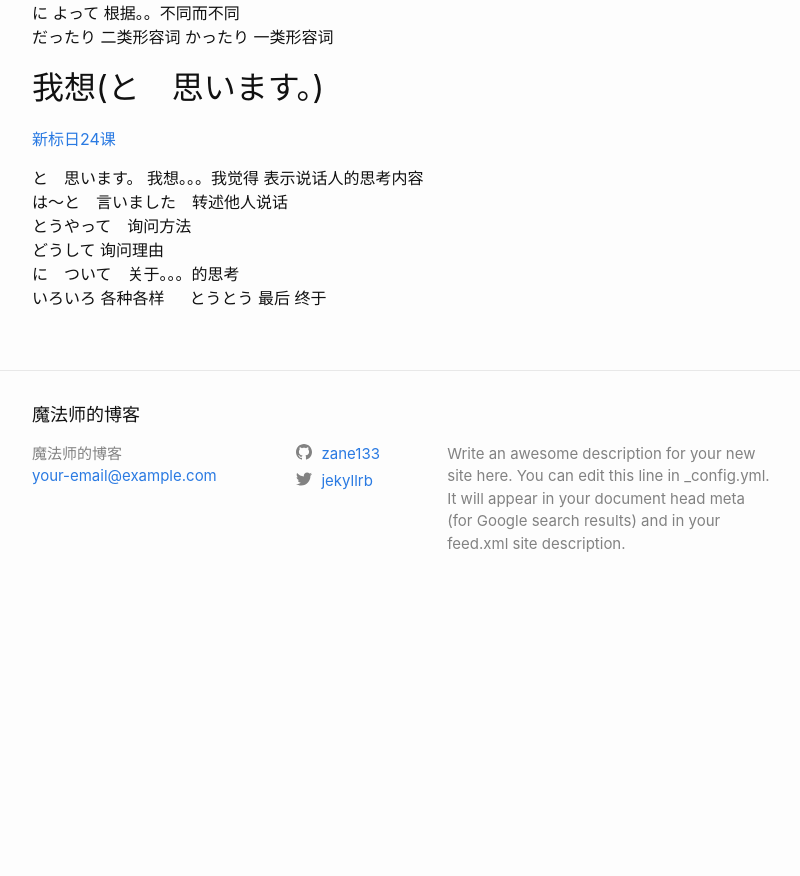
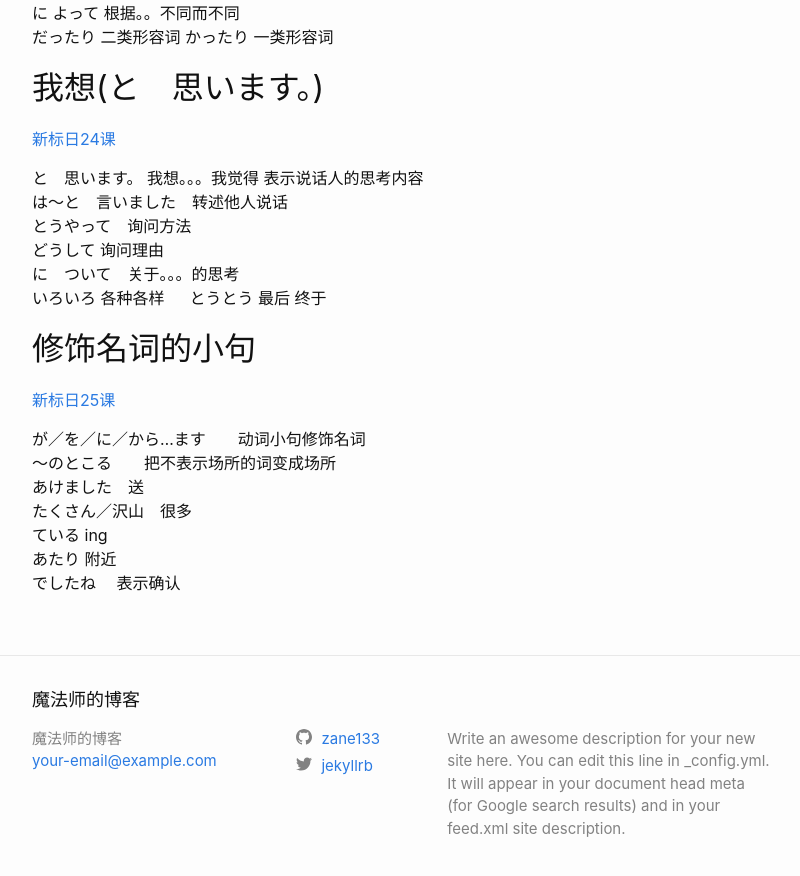
Before and after one commit to zane133/zane133.github.io, a Jekyll site: the page built from _posts/2019-08-17-japanese_study.markdown, in a window 1280 px wide and 900 px high, scrolled down 4072 px. Shown: the top 876 px of the window, without its empty margins (238-1038 px from the left). Built offline with Jekyll 4.4.1, drawn with Linux system fonts in a browser that asks for light colours; before the commit the page ends 4687 px from its top, so only the background shows below that.

Commit message:
Update 2019-08-17-japanese_study.markdown

```diff
--- a/_posts/2019-08-17-japanese_study.markdown
+++ b/_posts/2019-08-17-japanese_study.markdown
@@ -140,3 +140,14 @@ Google可以在搜索词的尾部加上 **とは**
 に　ついて　关于。。。的思考
 いろいろ   各种各样
 とうとう   最后 终于
+
+## 修饰名词的小句
+[新标日25课](https://www.bilibili.com/video/av14150839/?p=27)
+
+が／を／に／から…ます　　动词小句修饰名词
+～のとこる　　把不表示场所的词变成场所
+あけました　送
+たくさん／沢山　很多
+ている  ing
+あたり  附近
+でしたね　 表示确认
```
